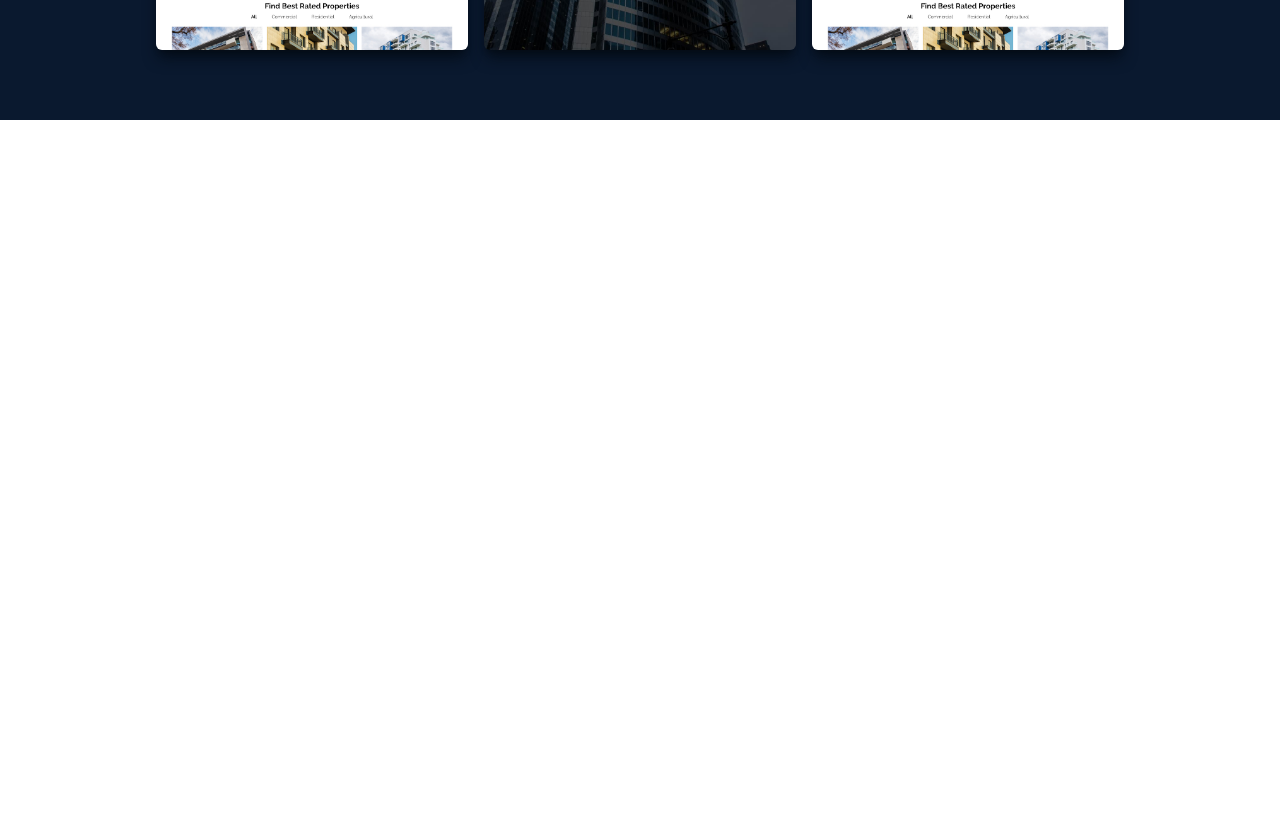
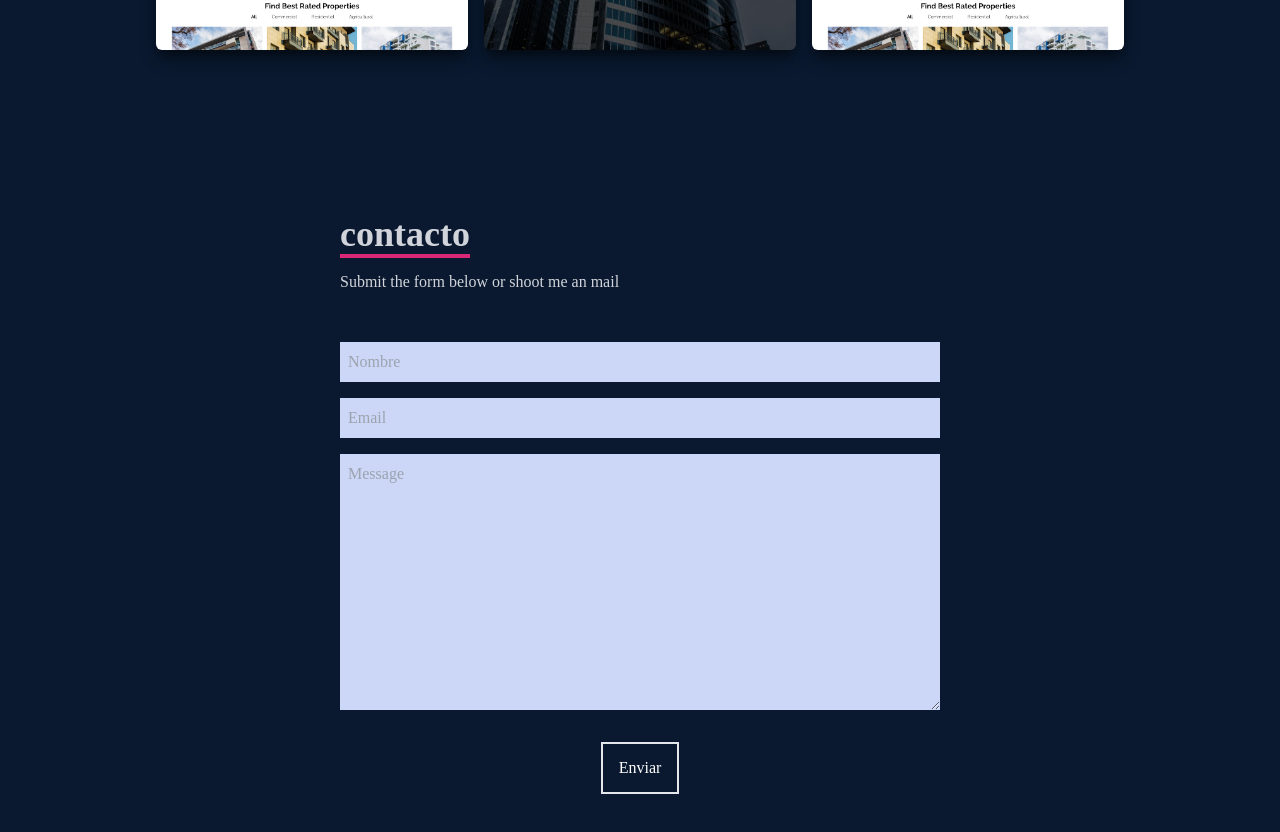
Before and after one commit to federg11/portfolio, a React (Create React App) app: page / in a window 1280 px wide. Shown: the part 3080-3912 px from the top of the page. Before the commit the page ends 3200 px from the top, so only its background shows below. Built offline with nearby package versions, Linux system fonts and the light colour scheme.

Commit message:
contact component ready

```diff
--- a/src/App.js
+++ b/src/App.js
@@ -1,4 +1,5 @@
 import About from "./components/About";
+import Contact from "./components/Contact";
 import Home from "./components/Home";
 import Nabvar from "./components/Nabvar";
 import Skills from "./components/Skills";
@@ -12,6 +13,7 @@ function App() {
       <About />
       <Skills />
       <Work />
+      <Contact />
     </div>
   );
 }
--- /dev/null
+++ b/src/components/Contact.js
@@ -0,0 +1,20 @@
+import React from 'react'
+
+const Contact = () => {
+  return (
+    <div name='contact' className='w-full h-screen bg-[#0a192f] flex justify-center items-center p-4'>
+        <form action="https://getform.io/f/9cd2dded-7637-4160-bb8c-d165d1ac93d8" method='POST' className='flex flex-col max-w-[600px] w-full'>
+            <div className='pb-8'>
+                <p className='text-4xl font-bold inline border-b-4 border-pink-600 text-gray-300'>contacto</p>
+                <p className='text-gray-300 py-4'>Submit the form below or shoot me an mail</p>
+            </div>
+            <input className='bg-[#ccd6f6] p-2' type="text" placeholder='Nombre' name='name' />
+            <input className='my-4 p-2 bg-[#ccd6f6]' type="email" placeholder='Email' name='email' />
+            <textarea className='bg-[#ccd6f6] p-2' name="message" rows="10" placeholder='Message'></textarea>
+            <button className='text-white border-2 hover:bg-pink-600 hover:border-pink-600 px-4 py-3 my-8 mx-auto flex items-center'>Enviar</button>
+        </form>
+    </div>
+  )
+}
+
+export default Contact
```
